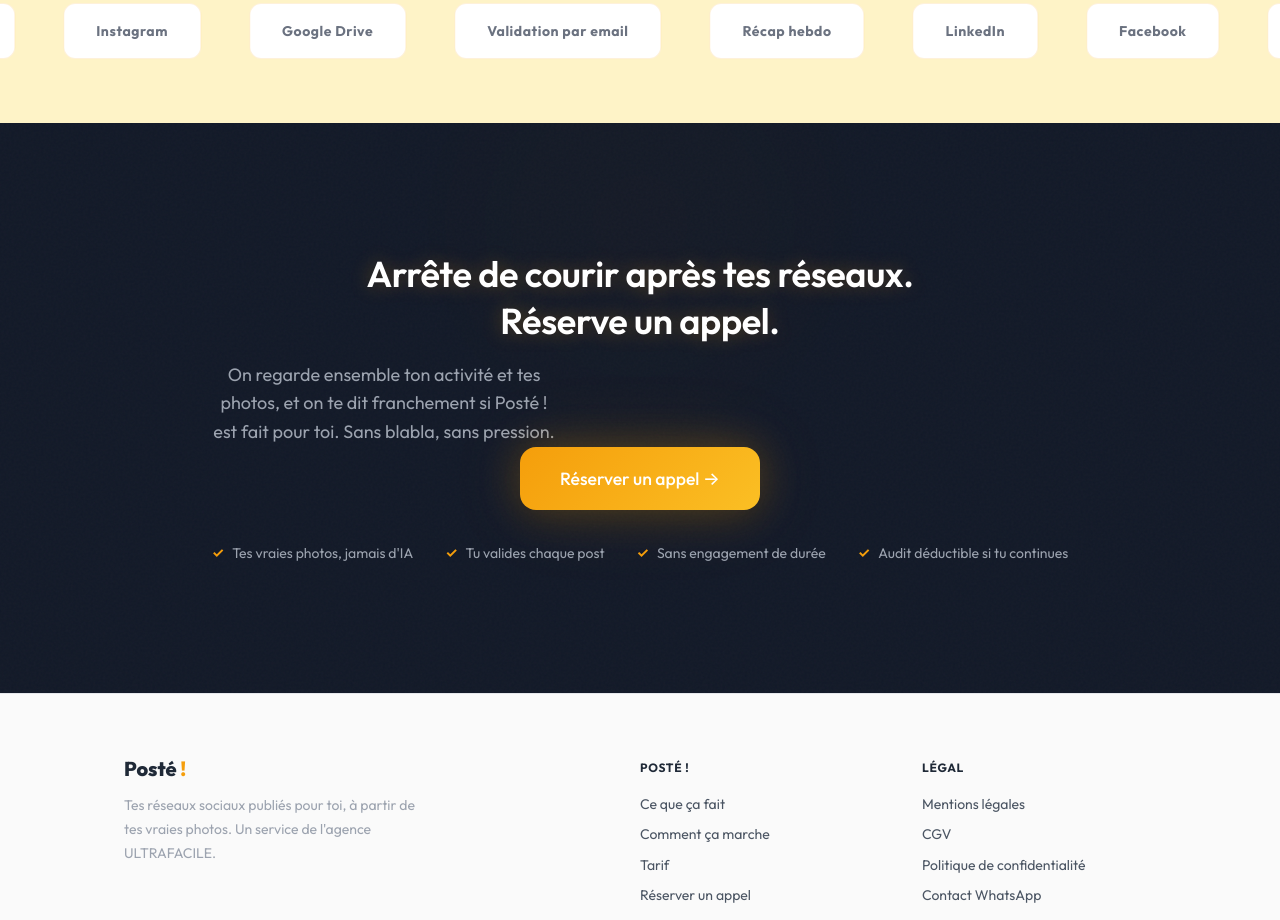
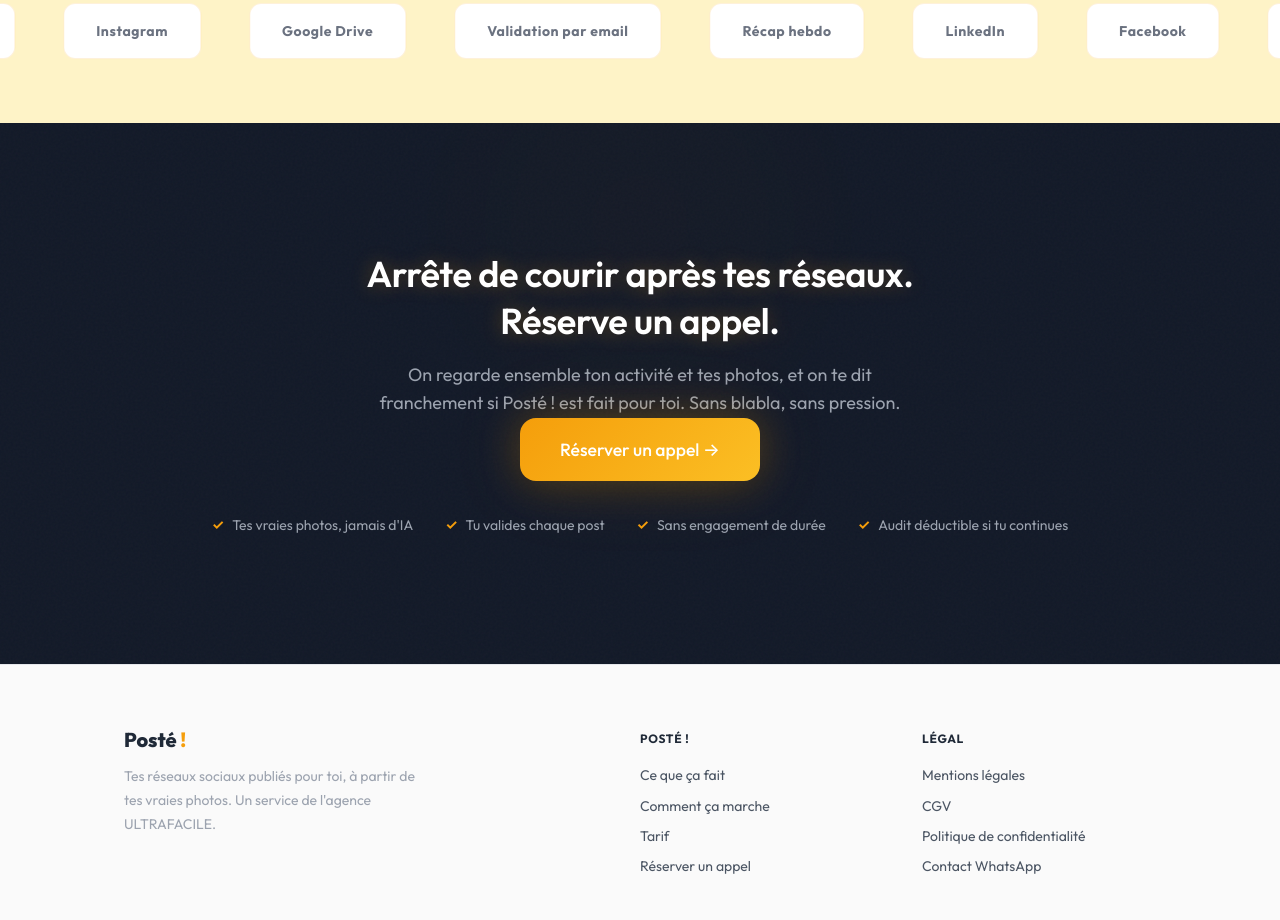
Before and after one commit to taggaddaaaa/LP_poste, a plain HTML site: page index.html in a window 1280 px wide. Shown: the part 5820-6740 px from the top of the page. Drawn offline with Linux system fonts and the light colour scheme.

Commit message:
Posté!: fix scroll (retrait scroll-behavior smooth qui se battait avec Lenis) + centrage forcé du paragraphe CTA final
Co-Authored-By: Claude Opus 4.8 <noreply@anthropic.com>

```diff
--- a/index.html
+++ b/index.html
@@ -154,7 +154,7 @@
     ───────────────────────────────────────────────────────────────── */
     *, *::before, *::after { box-sizing: border-box; margin: 0; padding: 0; }
 
-    html { scroll-behavior: smooth; }
+    html { scroll-behavior: auto; } /* Lenis gère le smooth scroll, pas de double effet */
 
     body {
       font-family: var(--font-body);
@@ -964,6 +964,8 @@
     @keyframes orb-drift { to { transform: translate(40px, 30px); } }
     .btn-primary:hover { transform: translateY(-2px) scale(1.02); }
     .btn { will-change: transform; }
+    /* Force le centrage du paragraphe CTA final (override robuste) */
+    #cta-final p { margin-left: auto !important; margin-right: auto !important; text-align: center !important; max-width: 560px; }
     @media (prefers-reduced-motion: reduce) {
       *, *::before, *::after { animation-duration: .001s !important; animation-iteration-count: 1 !important; transition-duration: .001s !important; }
       .scroll-reveal { opacity: 1 !important; transform: none !important; filter: none !important; }
```
